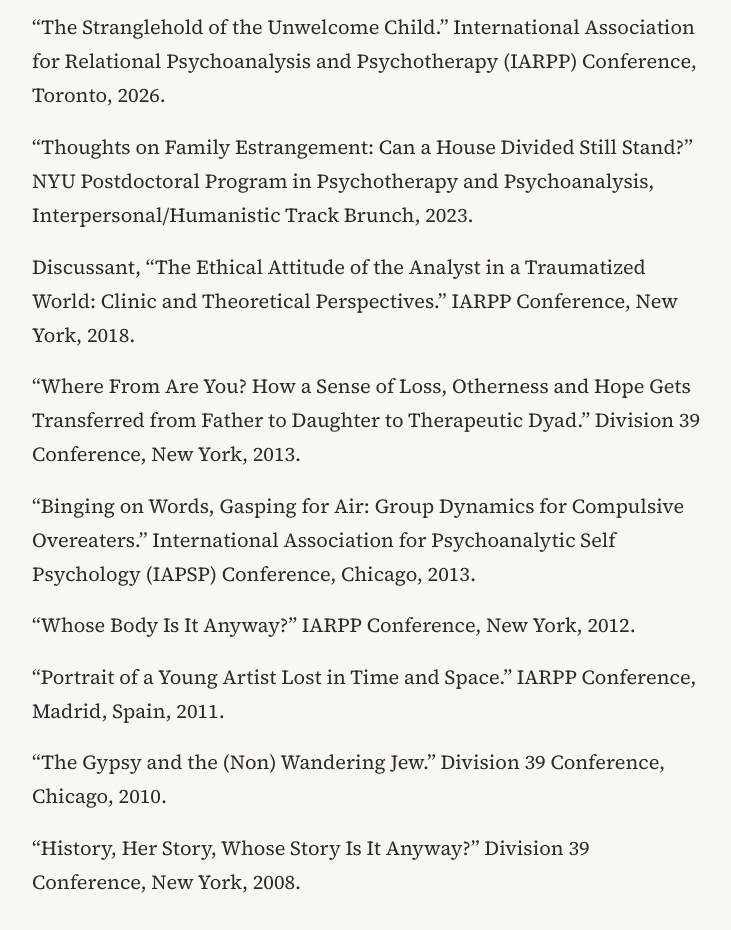
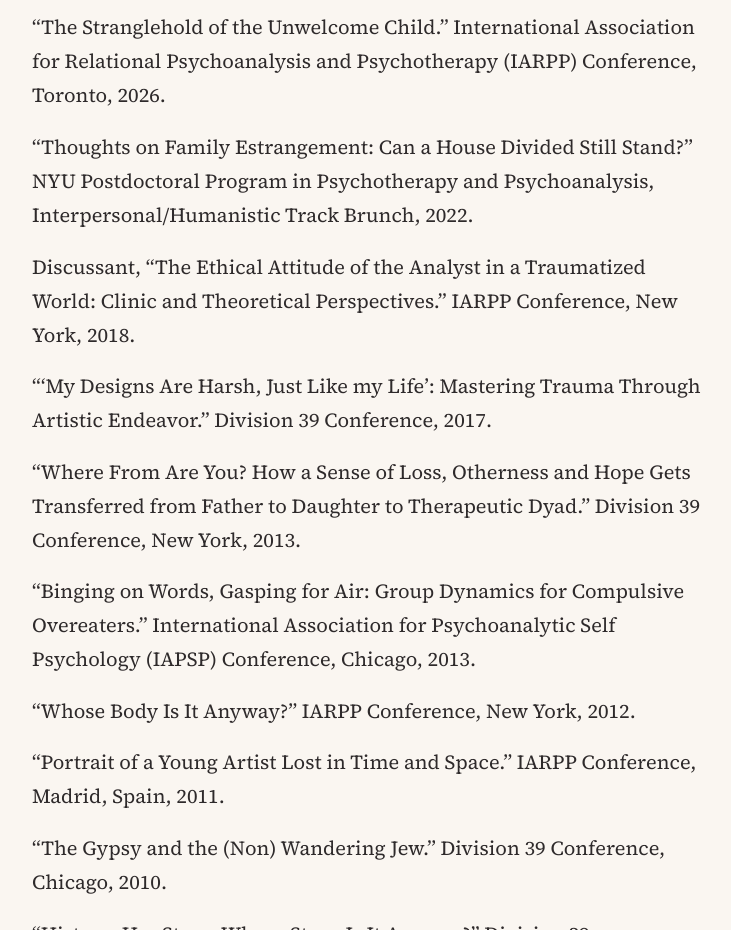
Before and after one commit to susanklebanoff/susans_website, a plain HTML site: page publications.html in a window 1280 px wide. Shown: the part 1680-2610 px from the top of the page, without its empty margins (272-1003 px from the left). Drawn offline with nearby package versions, Linux system fonts and the light colour scheme.

Commit message:
Update presentations from Susan's revised copy
Family estrangement talk is 2022, not 2023; restore the 'My Designs Are
Harsh' talk now that she has supplied venue and year.

Co-Authored-By: Claude Fable 5.2 <noreply@anthropic.com>

```diff
--- a/publications.html
+++ b/publications.html
@@ -49,11 +49,9 @@
   <h3>Selected Presentations</h3>
   <ul class="pubs">
     <li>&ldquo;The Stranglehold of the Unwelcome Child.&rdquo; International Association for Relational Psychoanalysis and Psychotherapy (IARPP) Conference, Toronto, 2026.</li>
-    <li>&ldquo;Thoughts on Family Estrangement: Can a House Divided Still Stand?&rdquo; NYU Postdoctoral Program in Psychotherapy and Psychoanalysis, Interpersonal/Humanistic Track Brunch, 2023.</li>
+    <li>&ldquo;Thoughts on Family Estrangement: Can a House Divided Still Stand?&rdquo; NYU Postdoctoral Program in Psychotherapy and Psychoanalysis, Interpersonal/Humanistic Track Brunch, 2022.</li>
     <li>Discussant, &ldquo;The Ethical Attitude of the Analyst in a Traumatized World: Clinic and Theoretical Perspectives.&rdquo; IARPP Conference, New York, 2018.</li>
-    <!-- TODO: Susan is sending venue and year for this one; delete if she can't find them.
-    <li>&ldquo;&lsquo;My Designs Are Harsh, Just Like my Life&rsquo;: Mastering Trauma Through Artistic Endeavor.&rdquo;</li>
-    -->
+    <li>&ldquo;&lsquo;My Designs Are Harsh, Just Like my Life&rsquo;: Mastering Trauma Through Artistic Endeavor.&rdquo; Division 39 Conference, 2017.</li>
     <li>&ldquo;Where From Are You? How a Sense of Loss, Otherness and Hope Gets Transferred from Father to Daughter to Therapeutic Dyad.&rdquo; Division 39 Conference, New York, 2013.</li>
     <li>&ldquo;Binging on Words, Gasping for Air: Group Dynamics for Compulsive Overeaters.&rdquo; International Association for Psychoanalytic Self Psychology (IAPSP) Conference, Chicago, 2013.</li>
     <li>&ldquo;Whose Body Is It Anyway?&rdquo; IARPP Conference, New York, 2012.</li>
```
